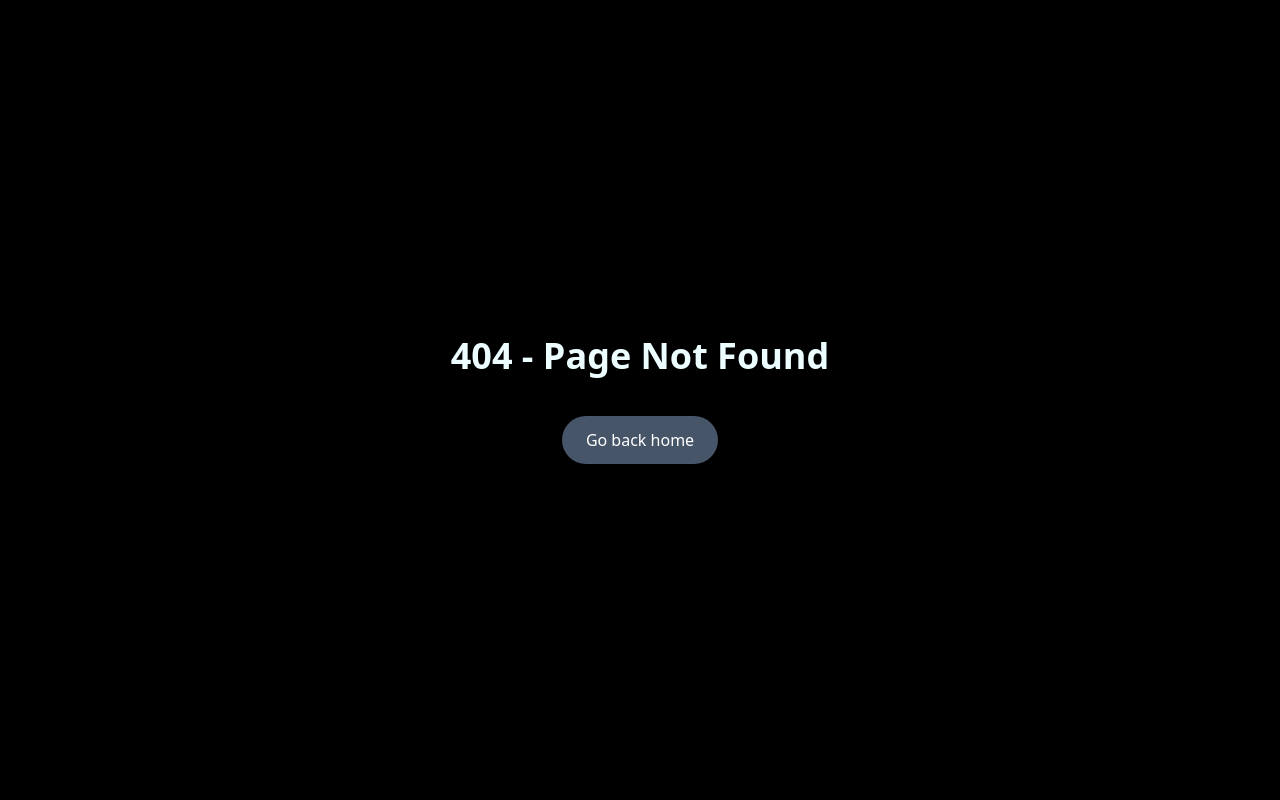
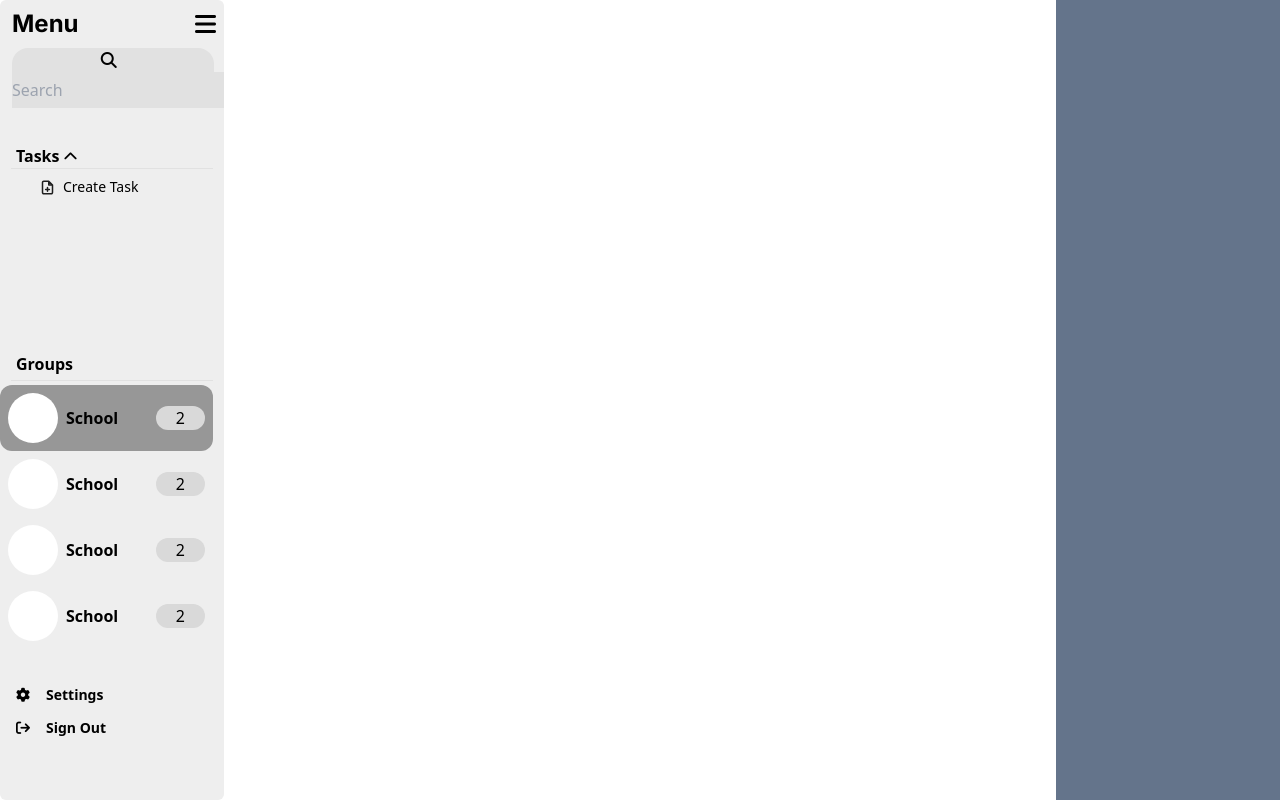
Before and after one commit to heyhassanbilal/TeamTrack, a React (Vite) app in the folder TeamTrack/: page /Home-Page in a window 1280 px wide. Before the commit this address had no page. Built offline with nearby package versions, Linux system fonts and the light colour scheme.

Commit message:
Created Menu Bar

```diff
--- a/TeamTrack/index.html
+++ b/TeamTrack/index.html
@@ -17,6 +17,7 @@
       href="https://fonts.googleapis.com/css2?family=Righteous&display=swap"
       rel="stylesheet"
     />
+    <link href="https://fonts.googleapis.com/css2?family=Inter:ital,opsz,wght@0,14..32,100..900;1,14..32,100..900&display=swap" rel="stylesheet">
   </head>
   <body>
     <div id="root"></div>
--- a/TeamTrack/src/App.jsx
+++ b/TeamTrack/src/App.jsx
@@ -1,5 +1,6 @@
 import { useState } from "react";
 import "./App.css";
+import HomePage from "./Components/HomePage/HomePage"
 import LandingPageComponent from "./Components/LandingPageComponent";
 import LoginPage from "./Components/LoginPage";
 import { createBrowserRouter, RouterProvider } from "react-router-dom";
@@ -12,6 +13,7 @@ const router = createBrowserRouter([
     errorElement: <PageNotfound />,
   },
   { path: "/Login-Page", element: <LoginPage /> },
+  { path: "/Home-Page", element: <HomePage /> },
 ]);
 
 function App() {
--- /dev/null
+++ b/TeamTrack/src/Components/HomePage/HomePage.jsx
@@ -0,0 +1,160 @@
+import React from "react";
+
+export default function HomePage() {
+  return (
+    <>
+      <div className="h-screen w-screen overflow-hidden flex">
+
+        {/* MENU */}
+        <div className="h-full w-[17.5%] flex flex-col bg-[#EEEEEE] rounded-md">
+          {/* Title, Closing sign, */}
+          <div className="w-full mt-2 flex justify-between ">
+            <h1 className="text-2xl ml-3 font-bold font-inter">Menu</h1>
+            <i class="fa-solid fa-bars text-2xl mr-2"></i>
+          </div>
+
+          {/* Search bar */}
+          <div className="w-full text-center">
+            <div className="bg-[#E1E1E1] w-[90%] rounded-2xl ml-3 mt-2">
+              <button className="">
+                <i class="fa-solid fa-magnifying-glass pr-2"></i>
+              </button>
+              <input
+                type="text"
+                placeholder="Search"
+                className="h-9 bg-[#E1E1E1]"
+              />
+            </div>
+          </div>
+
+
+          {/* Task */}
+          <div className="flex flex-col h-1/4 mt-9">
+
+            {/* Heading */}
+
+            <h1 className="font-bold ml-4">
+              Tasks
+              <i class=" text-sm fa-solid fa-chevron-up ml-1"></i>
+            </h1>
+
+            <hr class="border-1 border-[#E1E1E1] w-[90%] mx-auto" />
+
+            {/* Create Task */}
+            <div className="">
+
+                <h1 className="flex w-[80%] ml-10 mt-2 text-sm">
+                  <svg
+                    className="mt-[0.2rem] mr-2"
+                    width="15"
+                    height="15"
+                    viewBox="0 0 24 24"
+                    fill="none"
+                    xmlns="http://www.w3.org/2000/svg"
+                  >
+                    <path
+                      d="M14 2H6C5.46957 2 4.96086 2.21071 4.58579 2.58579C4.21071 2.96086 4 3.46957 4 4V20C4 20.5304 4.21071 21.0391 4.58579 21.4142C4.96086 21.7893 5.46957 22 6 22H18C18.5304 22 19.0391 21.7893 19.4142 21.4142C19.7893 21.0391 20 20.5304 20 20V8M14 2L20 8M14 2V8H20M12 18V12M9 15H15"
+                      stroke="#1E1E1E"
+                      stroke-width="2.4"
+                      stroke-linecap="round"
+                      stroke-linejoin="round"
+                    />
+                  </svg>
+                  Create Task
+                </h1>
+            </div>
+
+          </div>
+
+          {/* Groups */}
+          <div className="flex flex-col h-2/5 mt-9 bg-[EEEEEE]">
+
+            {/* heading */}
+            <h1 className="font-bold ml-4">Groups</h1>
+            <hr class="border-1 border-[#E1E1E1] w-[90%] my-1 mx-auto" />
+
+            {/* Group List */}
+            <div className="flex flex-col h-full bg-[#EEEEEE] w-full justify-center">
+
+                <div className="flex items-center h-1/4 w-[95%] bg-[#979797] rounded-xl">
+
+                    {/* Profile Icon */}
+                    <div className="m-2 h-[50px] w-[50px] rounded-full bg-white"></div>
+
+                    {/* Group Name */}
+                    <h1 className="font-bold">School</h1>
+
+                    {/* Number of Task */}
+                    <div className="bg-[#D9D9D9] rounded-xl ml-auto mr-2">
+                        <h2 className="px-5">2</h2>
+                    </div>
+
+                </div>
+                <div className="flex items-center h-1/4 w-[95%] rounded-xl">
+
+                    {/* Profile Icon */}
+                    <div className="m-2 h-[50px] w-[50px] rounded-full bg-white"></div>
+
+                    {/* Group Name */}
+                    <h1 className="font-bold">School</h1>
+
+                    {/* Number of Task */}
+                    <div className="bg-[#D9D9D9] rounded-xl ml-auto mr-2">
+                        <h2 className="px-5">2</h2>
+                    </div>
+
+                </div>
+                <div className="flex items-center h-1/4 w-[95%] rounded-xl">
+
+                    {/* Profile Icon */}
+                    <div className="m-2 h-[50px] w-[50px] rounded-full bg-white"></div>
+
+                    {/* Group Name */}
+                    <h1 className="font-bold">School</h1>
+
+                    {/* Number of Task */}
+                    <div className="bg-[#D9D9D9] rounded-xl ml-auto mr-2">
+                        <h2 className="px-5">2</h2>
+                    </div>
+
+                </div>
+                <div className="flex items-center h-1/4 w-[95%] rounded-xl">
+
+                    {/* Profile Icon */}
+                    <div className="m-2 h-[50px] w-[50px] rounded-full bg-white"></div>
+
+                    {/* Group Name */}
+                    <h1 className="font-bold">School</h1>
+
+                    {/* Number of Task */}
+                    <div className="bg-[#D9D9D9] rounded-xl ml-auto mr-2">
+                        <h2 className="px-5">2</h2>
+                    </div>
+
+                </div>
+
+            </div>
+
+          </div>
+
+          {/* Settings, Sign Out */}
+          <div className="flex flex-col h-1/6 mt-9">
+            <div>
+                <h6 className="font-bold text-sm"><i class="fa-solid fa-gear ml-4 mr-4 mb-4"></i>Settings</h6>
+            </div>
+            <div>
+                <h6 className="font-bold text-sm"><i class="fa-solid fa-arrow-right-from-bracket ml-4 mr-4"></i>Sign Out</h6>
+            </div>
+          </div>
+
+        </div>
+
+        {/* Main Content */}
+        <div className="h-full w-[65%] bg-white"></div>
+
+        {/* Task Pool and  Discussion Pool*/}
+        <div className="h-full w-[17.5%] bg-slate-500"></div>
+      </div>
+    </>
+  );
+}
--- a/TeamTrack/tailwind.config.js
+++ b/TeamTrack/tailwind.config.js
@@ -5,6 +5,7 @@ export default {
     extend: {
       fontFamily: {
         righteous: ['Righteous', 'sans-serif'], // Add Righteous font
+        inter: ['Inter', 'sans-serif'],
       }
     },
     backgroundImage: {
```
Also changed, not shown: TeamTrack/src/Components/HomePage/Menu.jsx (added), TeamTrack/src/assets/search-icon.svg (added), 1 other file (tests, documents, lock files or other folders).
